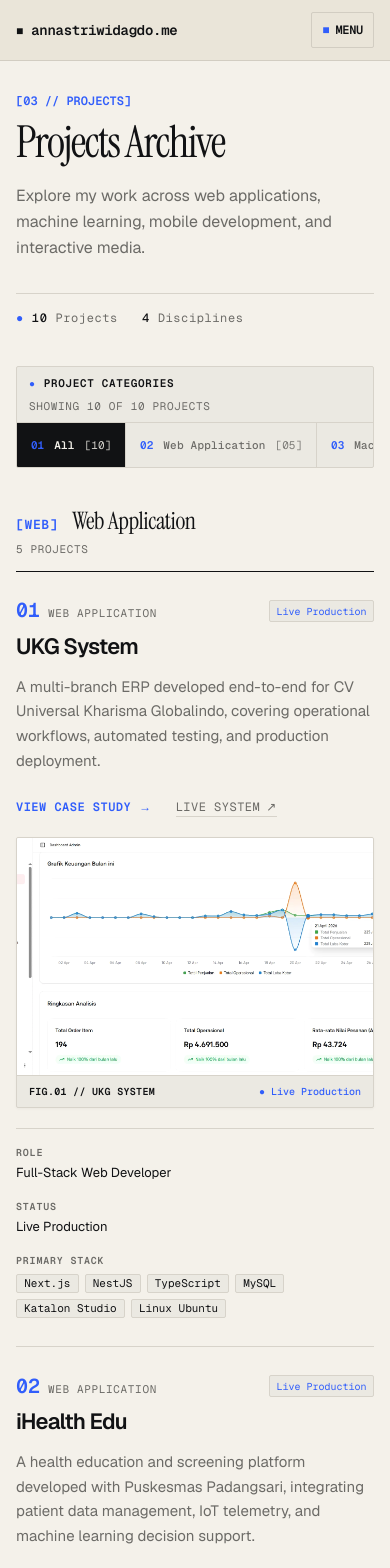
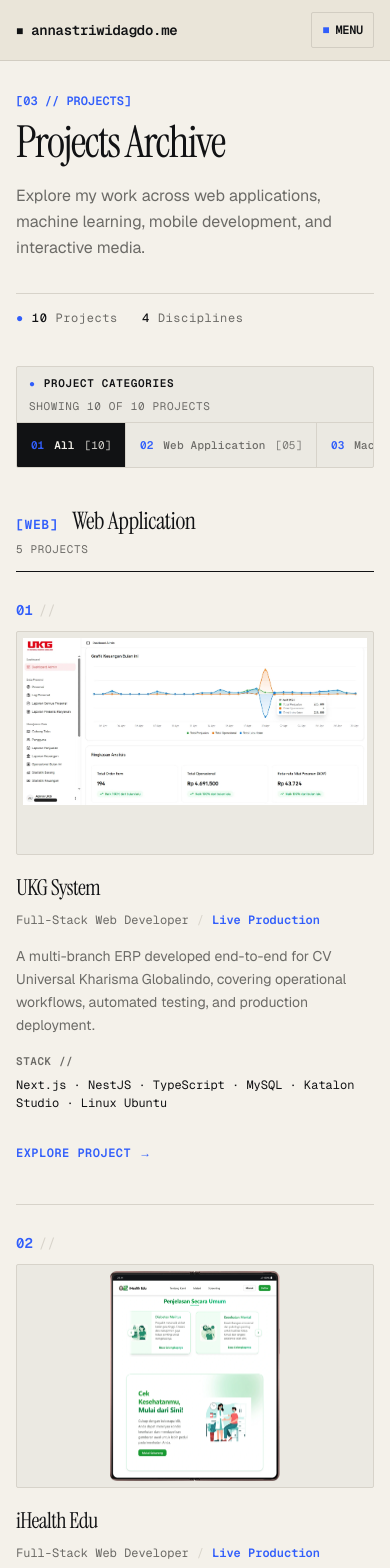
Before and after one commit to annastriw/annas-portfolio, a Next.js app: page /en/projects in a window 390 px wide. Shown: the top 1568 px of the page. Built offline with nearby package versions, Linux system fonts and the light colour scheme.

Commit message:
feat(projects): implement Phase 04 responsive editorial archive row layout, internal navigation, and cover treatment

```diff
--- a/src/components/projects/project-archive-row.tsx
+++ b/src/components/projects/project-archive-row.tsx
@@ -1,9 +1,10 @@
 import Image from "next/image";
 import Link from "next/link";
 
-import type {
-  ProjectArchiveItem,
-  ProjectArchiveLocale,
+import {
+  projectArchiveCopy,
+  type ProjectArchiveItem,
+  type ProjectArchiveLocale,
 } from "@/content/projects/project-archive";
 import { ScrollReveal } from "@/components/ui/scroll-reveal";
 
@@ -14,151 +15,105 @@
   locale: ProjectArchiveLocale;
 }
 
-const categoryLabels: Record<
-  ProjectArchiveItem["category"],
-  Record<ProjectArchiveLocale, string>
-> = {
-  "web-app": { en: "Web Application", id: "Aplikasi Web" },
-  ml: { en: "Machine Learning", id: "Machine Learning" },
-  mobile: { en: "Mobile", id: "Mobile" },
-  other: { en: "Other", id: "Lainnya" },
-};
-
 export function ProjectArchiveRow({
   project,
   locale,
 }: ProjectArchiveRowProps) {
-  const isId = locale === "id";
   const detailHref = `/${locale}/projects/${project.slug}`;
+  const ctaText = projectArchiveCopy.cta[locale];
 
   return (
     <li className={styles.rowShell}>
       <ScrollReveal animationClass="animate-editorial-fade" threshold={0.04}>
-        <article className={styles.row}>
-          {/* Large Master Index */}
-          <div className={styles.indexCol}>
+        <article className={styles.row} aria-label={project.title[locale]}>
+          {/* 1. Large Desktop Index Column */}
+          <div className={styles.indexCol} aria-hidden="true">
             <span className={styles.indexNumber}>{project.index}</span>
-            <span className={styles.indexDot} aria-hidden="true">
-              {"//"}
-            </span>
+            <span className={styles.indexSlash}>{"//"}</span>
           </div>
 
-          {/* Narrative Column: Category, Title, Short Summary, Action Links */}
-          <div className={styles.narrativeCol}>
-            {/* Mobile-Only Header */}
-            <div className={styles.mobileHeader}>
-              <div className={styles.mobileIndexGroup}>
-                <span className={styles.mobileIndex}>{project.index}</span>
-                <span className={styles.mobileCategory}>
-                  {categoryLabels[project.category][locale]}
-                </span>
-              </div>
-              <span className={styles.mobileStatusBadge}>
-                {project.status[locale]}
-              </span>
+          {/* 2. Thumbnail Column (Preview Frame with Full Image Presentation) */}
+          <div className={styles.thumbnailCol}>
+            {/* Mobile-Only Reading Order 1: Archive Index */}
+            <div className={styles.mobileIndex} aria-hidden="true">
+              <span className={styles.mobileIndexNumber}>{project.index}</span>
+              <span className={styles.mobileIndexSlash}>{"//"}</span>
             </div>
 
-            {/* Desktop Category Subtag */}
-            <div className={styles.categoryBadge}>
-              <span>{categoryLabels[project.category][locale]}</span>
+            {/* Mobile-Only Reading Order 2: Thumbnail */}
+            <Link
+              href={detailHref}
+              className={styles.thumbnailLink}
+              aria-label={`${ctaText}: ${project.title[locale]}`}
+            >
+              <div className={styles.thumbnailFrame}>
+                <Image
+                  src={project.coverImage}
+                  alt={project.coverAlt[locale]}
+                  fill
+                  loading={project.index === "01" ? "eager" : "lazy"}
+                  sizes="(max-width: 640px) 100vw, (max-width: 1024px) 35vw, 360px"
+                  className={`${styles.thumbnailImage} ${
+                    project.coverPosition === "top"
+                      ? styles.imageTop
+                      : styles.imageCenter
+                  }`}
+                />
+              </div>
+            </Link>
+          </div>
+
+          {/* 3. Information Column */}
+          <div className={styles.infoCol}>
+            {/* Tablet-Only Archive Index (above title to free horizontal space) */}
+            <div className={styles.tabletIndex} aria-hidden="true">
+              <span className={styles.tabletIndexNumber}>{project.index}</span>
+              <span className={styles.tabletIndexSlash}>{"//"}</span>
             </div>
 
+            {/* Hierarchy 1: Title */}
             <h3 className={styles.title}>
               <Link href={detailHref} className={styles.titleLink}>
                 {project.title[locale]}
               </Link>
             </h3>
 
+            {/* Hierarchy 2: Role and Status (Plain Text Metadata) */}
+            <div className={styles.roleStatus}>
+              <span className={styles.roleText}>{project.role[locale]}</span>
+              <span className={styles.metaDivider} aria-hidden="true">
+                /
+              </span>
+              <span className={styles.statusText}>{project.status[locale]}</span>
+            </div>
+
+            {/* Hierarchy 3: Short Localized Summary */}
             <p className={styles.summary}>{project.summary[locale]}</p>
 
-            <div className={styles.actions}>
+            {/* Hierarchy 4: Stack (Up to six technologies, plain wrapping text) */}
+            <div className={styles.stack}>
+              <span className={styles.stackLabel} aria-hidden="true">
+                STACK //
+              </span>
+              <span className={styles.stackList}>
+                {project.primaryTechnologies.slice(0, 6).join(" · ")}
+              </span>
+            </div>
+
+            {/* Hierarchy 5: Explore Project CTA (Editorial text link with arrow) */}
+            <div className={styles.actionWrapper}>
               <Link
                 href={detailHref}
-                className={styles.actionPrimary}
-                aria-label={`${isId ? "Lihat studi kasus lengkap" : "View complete case study"}: ${project.title[locale]}`}
+                className={styles.actionLink}
+                aria-label={`${ctaText}: ${project.title[locale]}`}
               >
-                <span>{isId ? "Lihat Studi Kasus" : "View Case Study"}</span>
+                <span>{ctaText}</span>
                 <span className={styles.actionArrow} aria-hidden="true">
                   →
                 </span>
               </Link>
-
-              {project.liveUrl ? (
-                <a
-                  href={project.liveUrl}
-                  target="_blank"
-                  rel="noopener noreferrer"
-                  className={styles.actionSecondary}
-                  aria-label={`${isId ? "Buka sistem live di tab baru" : "Visit live system in new tab"}: ${project.title[locale]}`}
-                >
-                  <span>{isId ? "Sistem Live" : "Live System"}</span>
-                  <span className={styles.actionArrow} aria-hidden="true">
-                    ↗
-                  </span>
-                </a>
-              ) : null}
             </div>
           </div>
-
-          {/* 3:2 Visual Evidence Column with Caption */}
-          <div className={styles.evidenceCol}>
-            <Link
-              href={detailHref}
-              className={styles.evidenceLink}
-              aria-label={`${isId ? "Buka studi kasus dan bukti visual" : "Open case study and visual evidence"}: ${project.title[locale]}`}
-            >
-              <div className={styles.evidenceMedia}>
-                <Image
-                  src={project.coverImage}
-                  alt={project.coverAlt[locale]}
-                  fill
-                  loading={project.index === "01" ? "eager" : "lazy"}
-                  sizes="(max-width: 640px) 100vw, (max-width: 1024px) 45vw, 380px"
-                  className={`${styles.evidenceImage} ${
-                    project.coverPosition === "top"
-                      ? styles.imageTop
-                      : styles.imageCenter
-                  }`}
-                />
-              </div>
-              <div className={styles.evidenceCaption}>
-                <span className={styles.figureTag}>
-                  {`FIG.${project.index} // ${project.title[locale].toUpperCase()}`}
-                </span>
-                <span className={styles.statusDot}>
-                  {`● ${project.status[locale]}`}
-                </span>
-              </div>
-            </Link>
-          </div>
-
-          {/* Metadata Rail: Role, Status, Primary Technologies */}
-          <dl className={styles.metaRail}>
-            <div className={styles.metaItem}>
-              <dt className={styles.metaLabel}>{isId ? "Peran" : "Role"}</dt>
-              <dd className={styles.metaValue}>{project.role[locale]}</dd>
-            </div>
-
-            <div className={styles.metaItem}>
-              <dt className={styles.metaLabel}>Status</dt>
-              <dd className={styles.metaValue}>{project.status[locale]}</dd>
-            </div>
-
-            <div className={styles.metaItem}>
-              <dt className={styles.metaLabel}>
-                {isId ? "Teknologi Utama" : "Primary Stack"}
-              </dt>
-              <dd className={styles.metaValue}>
-                <div className={styles.techStackList}>
-                  {project.primaryTechnologies.map((technology) => (
-                    <span key={technology} className={styles.techBadge}>
-                      {technology}
-                    </span>
-                  ))}
-                </div>
-              </dd>
-            </div>
-          </dl>
         </article>
       </ScrollReveal>
     </li>
--- a/src/components/projects/project-archive.module.css
+++ b/src/components/projects/project-archive.module.css
@@ -196,102 +196,207 @@
 
 .row {
   display: grid;
-  grid-template-columns: 3.5rem minmax(0, 1.25fr) minmax(18rem, 1fr) minmax(12rem, 0.55fr);
+  grid-template-columns: 3.5rem minmax(260px, 320px) minmax(0, 1fr);
   align-items: start;
-  gap: clamp(1.25rem, 2.5vw, 2.25rem);
+  gap: clamp(1.5rem, 3vw, 2.5rem);
   padding-block: clamp(2rem, 3.5vw, 3rem);
   transition: background-color 0.2s var(--ease-editorial);
 }
 
 .row:hover {
-  background: color-mix(in srgb, var(--accent) 2.5%, transparent);
+  background: color-mix(in srgb, var(--accent) 2%, transparent);
 }
 
-/* Index Column */
+/* 1. Large Desktop Index Column */
 .indexCol {
   display: flex;
   flex-direction: column;
   gap: 0.25rem;
+  padding-block-start: 0.25rem;
 }
 
 .indexNumber {
   color: var(--accent);
   font-family: var(--font-mono);
-  font-size: clamp(1.875rem, 3vw, 2.5rem);
+  font-size: clamp(1.75rem, 2.5vw, 2.25rem);
   font-weight: 600;
   line-height: 0.95;
-  letter-spacing: -0.06em;
+  letter-spacing: -0.05em;
 }
 
-.indexDot {
+.indexSlash {
   color: var(--border);
   font-family: var(--font-mono);
-  font-size: 0.6875rem;
+  font-size: 0.75rem;
 }
 
-/* Mobile-Only Header */
-.mobileHeader {
+/* 2. Thumbnail Column */
+.thumbnailCol {
+  display: flex;
+  flex-direction: column;
+  min-inline-size: 0;
+}
+
+.thumbnailLink {
+  display: block;
+  text-decoration: none;
+  border-radius: 2px;
+  outline: none;
+}
+
+.thumbnailLink:focus-visible {
+  outline: 2px solid var(--accent);
+  outline-offset: 3px;
+}
+
+.thumbnailFrame {
+  position: relative;
+  inline-size: 100%;
+  aspect-ratio: 16 / 10;
+  overflow: hidden;
+  background: var(--color-surface-subtle);
+  border: 1px solid var(--border);
+  border-radius: 2px;
+  display: flex;
+  align-items: center;
+  justify-content: center;
+  transition: border-color 0.2s var(--ease-editorial);
+}
+
+.thumbnailLink:hover .thumbnailFrame {
+  border-color: var(--accent);
+}
+
+.thumbnailImage {
+  inline-size: 100%;
+  block-size: 100%;
+  object-fit: contain;
+  padding: 0.375rem;
+  transition: transform 0.4s var(--ease-editorial);
+}
+
+.imageTop {
+  object-position: top center;
+}
+
+.imageCenter {
+  object-position: center;
+}
+
+.thumbnailLink:hover .thumbnailImage {
+  transform: scale(1.02);
+}
+
+/* Mobile & Tablet Index variants */
+.mobileIndex {
   display: none;
 }
 
-/* Narrative Column */
-.narrativeCol {
+.tabletIndex {
+  display: none;
+}
+
+/* 3. Information Column */
+.infoCol {
   display: flex;
   flex-direction: column;
-  gap: 0.5rem;
+  gap: 0.75rem;
   min-inline-size: 0;
 }
 
-.categoryBadge {
-  color: var(--muted);
-  font-family: var(--font-mono);
-  font-size: 0.6875rem;
-  letter-spacing: 0.08em;
-  text-transform: uppercase;
-}
-
 .title {
-  max-inline-size: 26ch;
   margin: 0;
-  font-family: var(--font-sans);
+  font-family: var(--font-serif);
   font-size: clamp(1.375rem, 2.2vw, 1.875rem);
-  font-weight: 650;
-  line-height: 1.12;
-  letter-spacing: -0.035em;
-  text-wrap: balance;
+  font-weight: 400;
+  line-height: 1.15;
+  letter-spacing: -0.025em;
+  overflow-wrap: break-word;
 }
 
 .titleLink {
   color: var(--foreground);
   text-decoration: none;
   transition: color 0.18s ease;
+  outline: none;
 }
 
-.titleLink:hover,
-.titleLink:focus-visible {
+.titleLink:hover {
   color: var(--accent);
 }
 
+.titleLink:focus-visible {
+  color: var(--accent);
+  outline: 2px solid var(--accent);
+  outline-offset: 2px;
+  border-radius: 2px;
+}
+
+.roleStatus {
+  display: flex;
+  flex-wrap: wrap;
+  align-items: baseline;
+  gap: 0.375rem 0.5rem;
+  font-family: var(--font-mono);
+  font-size: 0.75rem;
+  line-height: 1.4;
+}
+
+.roleText {
+  color: var(--muted);
+}
+
+.metaDivider {
+  color: var(--border);
+}
+
+.statusText {
+  color: var(--accent);
+  font-weight: 600;
+}
+
 .summary {
-  max-inline-size: 56ch;
-  margin: 0.5rem 0 0;
+  margin: 0.25rem 0 0;
   color: var(--muted);
   font-size: 0.9375rem;
   line-height: 1.65;
+  max-inline-size: 58ch;
+  overflow-wrap: break-word;
 }
 
-.actions {
+.stack {
   display: flex;
   flex-wrap: wrap;
-  align-items: center;
-  gap: 0.875rem 1.5rem;
-  margin-block-start: 1rem;
+  align-items: baseline;
+  gap: 0.375rem 0.5rem;
+  margin-block-start: 0.25rem;
+  font-family: var(--font-mono);
+  font-size: 0.75rem;
+  line-height: 1.5;
+  overflow-wrap: break-word;
 }
 
-.actionPrimary {
+.stackLabel {
+  color: var(--muted);
+  font-weight: 600;
+  font-size: 0.6875rem;
+  letter-spacing: 0.05em;
+  text-transform: uppercase;
+}
+
+.stackList {
+  color: var(--foreground);
+}
+
+.actionWrapper {
+  margin-block-start: 0.5rem;
+}
+
+.actionLink {
   display: inline-flex;
   align-items: center;
   gap: 0.5rem;
+  min-block-size: 2.75rem; /* 44px touch target */
   font-family: var(--font-mono);
   font-size: 0.75rem;
   font-weight: 600;
@@ -300,34 +405,21 @@
   color: var(--accent);
   text-decoration: none;
   border-block-end: 1px solid transparent;
-  transition: border-color 0.18s ease, transform 0.18s ease;
+  transition: border-color 0.18s ease, color 0.18s ease;
+  outline: none;
+  border-radius: 2px;
 }
 
-.actionPrimary:hover {
-  border-color: var(--accent);
+.actionLink:hover {
+  border-block-end-color: var(--accent);
+  text-decoration: underline;
+  text-underline-offset: 4px;
 }
 
-.actionPrimary:hover .actionArrow {
-  transform: translateX(3px);
-}
-
-.actionSecondary {
-  display: inline-flex;
-  align-items: center;
-  gap: 0.375rem;
-  font-family: var(--font-mono);
-  font-size: 0.75rem;
-  letter-spacing: 0.04em;
-  text-transform: uppercase;
-  color: var(--muted);
-  text-decoration: none;
-  border-block-end: 1px solid var(--border);
-  transition: border-color 0.18s ease, color 0.18s ease;
-}
-
-.actionSecondary:hover {
-  border-color: var(--foreground);
-  color: var(--foreground);
+.actionLink:focus-visible {
+  outline: 2px solid var(--accent);
+  outline-offset: 2px;
+  border-block-end-color: var(--accent);
 }
 
 .actionArrow {
@@ -335,160 +427,85 @@
   transition: transform 0.2s var(--ease-editorial);
 }
 
-/* Visual Evidence Frame (Strict 3:2 Ratio) */
-.evidenceCol {
-  display: flex;
-  flex-direction: column;
-  min-inline-size: 0;
-}
-
-.evidenceLink {
-  display: block;
-  overflow: hidden;
-  border: 1px solid var(--border);
-  background: var(--color-background);
-  text-decoration: none;
-  border-radius: 2px;
-  box-shadow: 0 1px 3px rgba(0, 0, 0, 0.04);
-  transition: border-color 0.25s var(--ease-editorial), box-shadow 0.25s var(--ease-editorial);
-}
-
-.evidenceLink:hover,
-.evidenceLink:focus-visible {
-  border-color: var(--accent);
-  box-shadow: 0 6px 20px rgba(0, 0, 0, 0.08);
-}
-
-.evidenceMedia {
-  position: relative;
-  inline-size: 100%;
-  aspect-ratio: 3 / 2;
-  overflow: hidden;
-  background: var(--color-surface-muted);
-}
-
-.evidenceImage {
-  inline-size: 100%;
-  block-size: 100%;
-  object-fit: cover;
-  filter: saturate(0.92) contrast(1.02);
-  transition: transform 0.5s var(--ease-editorial), filter 0.25s ease;
-}
-
-.imageTop {
-  object-position: top;
-}
-
-.imageCenter {
-  object-position: center;
-}
-
-.evidenceLink:hover .evidenceImage,
-.evidenceLink:focus-visible .evidenceImage {
-  transform: scale(1.02);
-  filter: saturate(1) contrast(1.02);
-}
-
-.evidenceCaption {
-  display: flex;
-  align-items: center;
-  justify-content: space-between;
-  gap: 0.5rem;
-  padding: 0.5rem 0.75rem;
-  border-block-start: 1px solid var(--border);
-  background: var(--color-surface-subtle);
-  font-family: var(--font-mono);
-  font-size: 0.625rem;
-  color: var(--muted);
-}
-
-.figureTag {
-  font-weight: 600;
-  color: var(--foreground);
-  letter-spacing: 0.03em;
-  overflow: hidden;
-  text-overflow: ellipsis;
-  white-space: nowrap;
-}
-
-.statusDot {
-  color: var(--accent);
-  font-weight: 500;
-  flex-shrink: 0;
-}
-
-/* Metadata Rail Column */
-.metaRail {
-  display: flex;
-  flex-direction: column;
-  gap: 1.125rem;
-  margin: 0;
-  padding-inline-start: 1.25rem;
-  border-inline-start: 1px solid var(--border);
-  min-inline-size: 0;
-}
-
-.metaItem {
-  display: flex;
-  flex-direction: column;
-  gap: 0.25rem;
-}
-
-.metaLabel {
-  color: var(--muted);
-  font-family: var(--font-mono);
-  font-size: 0.625rem;
-  font-weight: 600;
-  letter-spacing: 0.08em;
-  text-transform: uppercase;
-}
-
-.metaValue {
-  margin: 0;
-  color: var(--foreground);
-  font-size: 0.8125rem;
-  line-height: 1.45;
-  overflow-wrap: anywhere;
-}
-
-.techStackList {
-  display: flex;
-  flex-wrap: wrap;
-  gap: 0.375rem;
-  margin-block-start: 0.125rem;
-}
-
-.techBadge {
-  display: inline-flex;
-  align-items: center;
-  padding: 0.2rem 0.45rem;
-  border: 1px solid var(--border);
-  background: var(--color-surface-subtle);
-  font-family: var(--font-mono);
-  font-size: 0.6875rem;
-  line-height: 1;
-  color: var(--foreground);
-  border-radius: 2px;
+.actionLink:hover .actionArrow {
+  transform: translateX(3px);
 }
 
 /* ==========================================================================
    Responsive Adaptations
    ========================================================================== */
 
-@media (max-width: 1180px) {
+/* Tablet: Side-by-Side (640px to 1023px) */
+@media (min-width: 640px) and (max-width: 1023px) {
   .row {
-    grid-template-columns: 3rem minmax(0, 1.1fr) minmax(17rem, 0.9fr);
+    grid-template-columns: minmax(200px, 260px) minmax(0, 1fr);
+    gap: 1.5rem;
+    padding-block: 2rem;
   }
 
-  .metaRail {
-    grid-column: 2 / -1;
-    display: grid;
-    grid-template-columns: repeat(3, minmax(0, 1fr));
+  .indexCol {
+    display: none;
+  }
+
+  .mobileIndex {
+    display: none;
+  }
+
+  .tabletIndex {
+    display: flex;
+    align-items: baseline;
+    gap: 0.375rem;
+    font-family: var(--font-mono);
+    font-size: 0.8125rem;
+    font-weight: 700;
+    color: var(--accent);
+  }
+
+  .tabletIndexSlash {
+    color: var(--border);
+    font-weight: 400;
+  }
+}
+
+/* Mobile & Small Mobile: Stacked Layout (< 640px) */
+@media (max-width: 639px) {
+  .row {
+    grid-template-columns: 1fr;
     gap: 1.25rem;
-    padding-block-start: 1.25rem;
-    padding-inline-start: 0;
-    border-block-start: 1px solid var(--border);
-    border-inline-start: 0;
+    padding-block: 1.75rem;
+  }
+
+  .indexCol {
+    display: none;
+  }
+
+  .tabletIndex {
+    display: none;
+  }
+
+  .mobileIndex {
+    display: flex;
+    align-items: baseline;
+    gap: 0.375rem;
+    margin-block-end: 0.625rem;
+    font-family: var(--font-mono);
+    font-size: 0.875rem;
+    font-weight: 700;
+    color: var(--accent);
+  }
+
+  .mobileIndexSlash {
+    color: var(--border);
+    font-weight: 400;
+  }
+
+  .thumbnailFrame {
+    aspect-ratio: 16 / 10;
+    inline-size: 100%;
+  }
+
+  .summary {
+    font-size: 0.875rem;
   }
 }
 
@@ -527,81 +544,6 @@
     align-items: flex-start;
     gap: 0.375rem;
   }
-
-  .row {
-    grid-template-columns: 1fr;
-    gap: 1.25rem;
-    padding-block: 1.75rem;
-  }
-
-  .indexCol {
-    display: none;
-  }
-
-  .categoryBadge {
-    display: none;
-  }
-
-  .mobileHeader {
-    display: flex;
-    align-items: center;
-    justify-content: space-between;
-    gap: 0.75rem;
-    margin-block-end: 0.25rem;
-  }
-
-  .mobileIndexGroup {
-    display: flex;
-    align-items: baseline;
-    gap: 0.5rem;
-  }
-
-  .mobileIndex {
-    color: var(--accent);
-    font-family: var(--font-mono);
-    font-size: 1.25rem;
-    font-weight: 700;
-    line-height: 1;
-  }
-
-  .mobileCategory {
-    color: var(--muted);
-    font-family: var(--font-mono);
-    font-size: 0.6875rem;
-    letter-spacing: 0.06em;
-    text-transform: uppercase;
-  }
-
-  .mobileStatusBadge {
-    padding: 0.15rem 0.4rem;
-    border: 1px solid var(--border);
-    background: var(--color-surface-subtle);
-    font-family: var(--font-mono);
-    font-size: 0.625rem;
-    color: var(--accent);
-    border-radius: 2px;
-  }
-
-  .narrativeCol {
-    order: 1;
-  }
-
-  .evidenceCol {
-    order: 2;
-  }
-
-  .metaRail {
-    order: 3;
-    grid-column: auto;
-    grid-template-columns: repeat(2, minmax(0, 1fr));
-    gap: 1rem;
-    padding-block-start: 1rem;
-    border-block-start: 1px solid var(--border);
-  }
-
-  .metaItem:last-child {
-    grid-column: 1 / -1;
-  }
 }
 
 @media (max-width: 420px) {
@@ -615,32 +557,22 @@
     padding: 0.625rem 0.875rem;
     font-size: 0.6875rem;
   }
-
-  .metaRail {
-    grid-template-columns: 1fr;
-  }
-
-  .metaItem:last-child {
-    grid-column: auto;
-  }
 }
 
 @media (prefers-reduced-motion: reduce) {
   .filterButton,
   .row,
   .titleLink,
-  .actionPrimary,
-  .actionSecondary,
-  .evidenceLink,
-  .evidenceImage,
+  .actionLink,
+  .thumbnailFrame,
+  .thumbnailImage,
   .actionArrow {
     transition: none !important;
   }
 
   .filterButton:active,
-  .evidenceLink:hover .evidenceImage,
-  .evidenceLink:focus-visible .evidenceImage,
-  .actionPrimary:hover .actionArrow {
+  .thumbnailLink:hover .thumbnailImage,
+  .actionLink:hover .actionArrow {
     transform: none !important;
   }
 }
```
Also changed, not shown: 1 other file (tests, documents, lock files or other folders).
